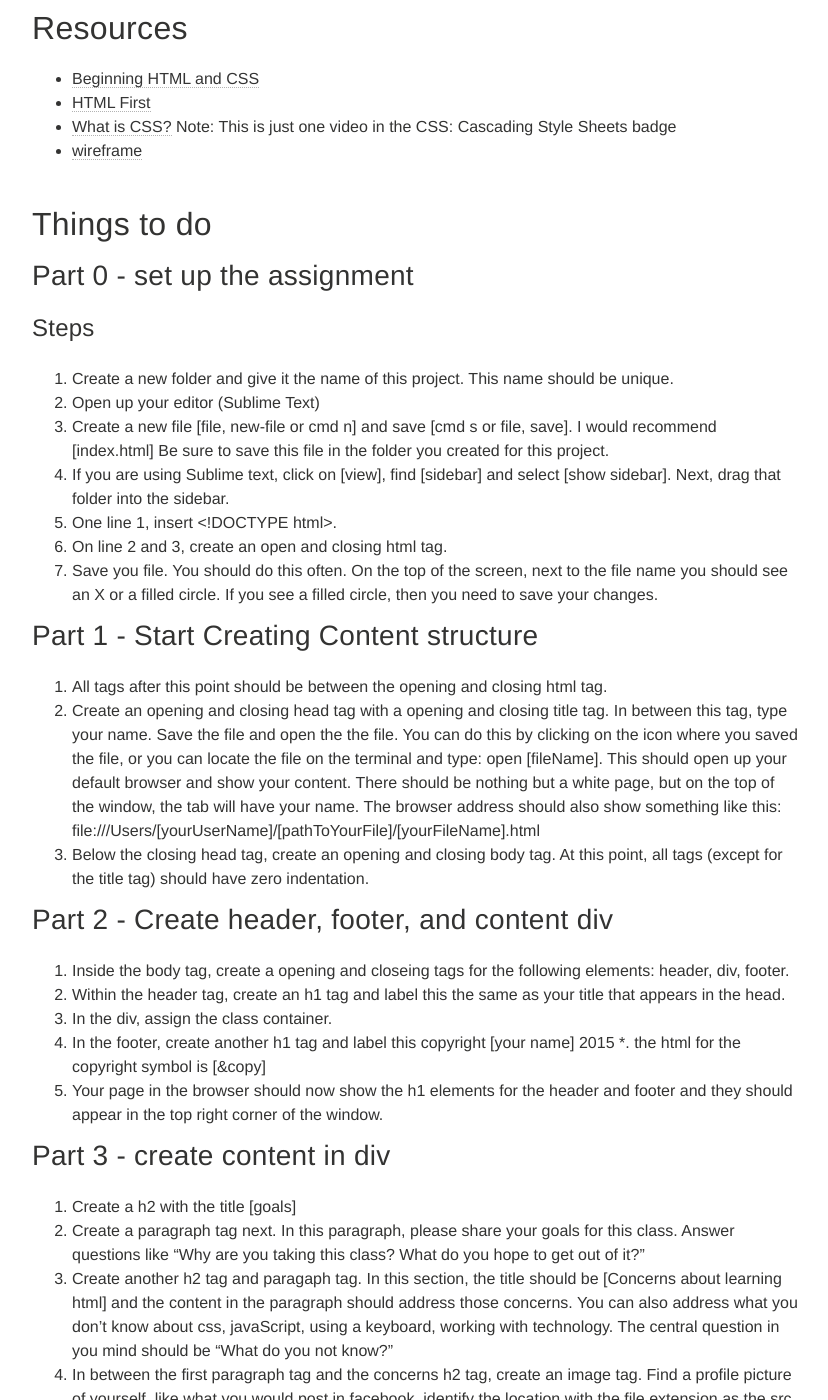
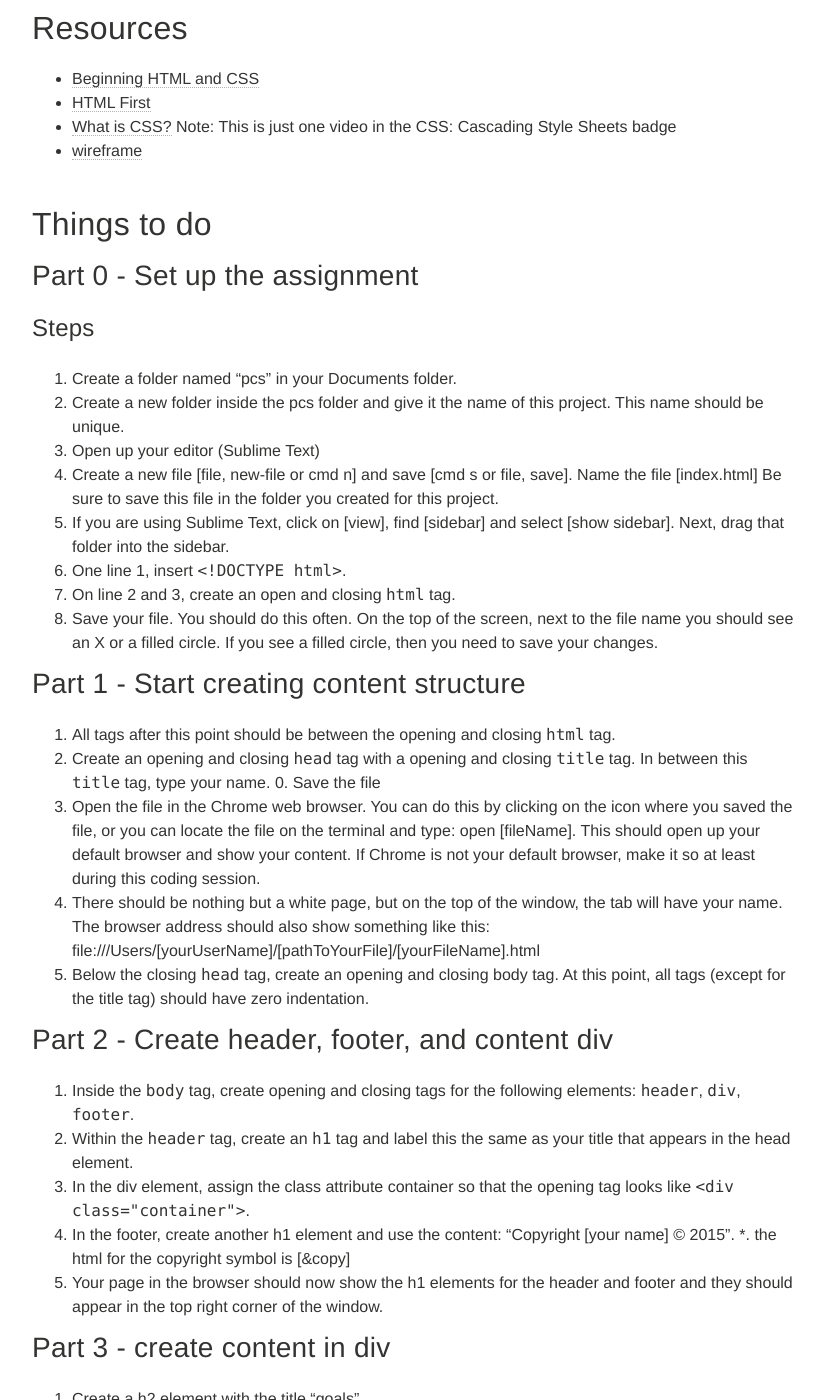
Before and after one commit to portlandcodeschool/primer, a Jekyll site: the page built from _posts/assignments/2015-03-03-creating-your-first-website.md, in a window 1280 px wide and 1400 px high, scrolled down 563 px. Shown: the whole window, without its empty margins (288-1116 px from the left). Built offline with Jekyll 4.4.1, drawn with Linux system fonts in a browser that asks for light colours; nearby versions of some CDN libraries; comment, search, counter and statistics services are not loaded; some of the changed text lies outside the part shown.

Commit message:
updating first assignment

```diff
--- a/_posts/assignments/2015-03-03-creating-your-first-website.md
+++ b/_posts/assignments/2015-03-03-creating-your-first-website.md
@@ -25,41 +25,44 @@ Resources
 * [Beginning HTML and CSS](http://teamtreehouse.com/library/how-to-make-a-website)
 * [HTML First](http://teamtreehouse.com/library/how-to-make-a-website)
 * [What is CSS?](http://teamtreehouse.com/library/how-to-make-a-website) Note: This is just one video in the CSS: Cascading Style Sheets badge
-* [wireframe](wireframes/primerBasic1wireframe.png)
+* [wireframe](/images/primerBasic1wireframe.png)
 
 Things to do
 =========
 
-Part 0 - set up the assignment
+Part 0 - Set up the assignment
 ----------------------------------
 
 ### Steps
-0. Create a new folder and give it the name of this project.  This name should be unique.
+0. Create a folder named "pcs" in your Documents folder.
+0. Create a new folder inside the pcs folder and give it the name of this project.  This name should be unique.
 0. Open up your editor (Sublime Text)
-0. Create a new file [file, new-file or cmd n] and save [cmd s or file, save].  I would recommend [index.html]  Be sure to save this file in the folder you created for this project.
-0. If you are using Sublime text, click on [view], find [sidebar] and select [show sidebar].  Next, drag that folder into the sidebar.
-0. One line 1, insert <!DOCTYPE html>.
-0. On line 2 and 3, create an open and closing html tag.
-0. Save you file.  You should do this often.  On the top of the screen, next to the file name you should see an X or a filled circle.  If you see a filled circle, then you need to save your changes.
+0. Create a new file [file, new-file or cmd n] and save [cmd s or file, save].  Name the file [index.html]  Be sure to save this file in the folder you created for this project.
+0. If you are using Sublime Text, click on [view], find [sidebar] and select [show sidebar].  Next, drag that folder into the sidebar.
+0. One line 1, insert <kbd><!DOCTYPE html></kbd>.
+0. On line 2 and 3, create an open and closing <kbd>html</kbd> tag.
+0. Save your file.  You should do this often.  On the top of the screen, next to the file name you should see an X or a filled circle.  If you see a filled circle, then you need to save your changes.
 
-Part 1 - Start Creating Content structure
+Part 1 - Start creating content structure
 ----------------------------------
-0. All tags after this point should be between the opening and closing html tag.
-0. Create an opening and closing head tag with a opening and closing title tag. In between this tag, type your name.  Save the file and open the the file.  You can do this by clicking on the icon where you saved the file, or you can locate the file  on the terminal and type: open [fileName].  This should open up your default browser and show your content.  There should be nothing but a white page, but on the top of the window, the tab will have your name.  The browser address should also show something like this: file:///Users/[yourUserName]/[pathToYourFile]/[yourFileName].html
-0. Below the closing head tag, create an opening and closing body tag.  At this point, all tags (except for the title tag) should have zero indentation.
+0. All tags after this point should be between the opening and closing <kbd>html</kbd> tag.
+0. Create an opening and closing <kbd>head</kbd> tag with a opening and closing <kbd>title</kbd> tag. In between this <kbd>title</kbd> tag, type your name.  0. Save the file
+0. Open the file in the Chrome web browser.  You can do this by clicking on the icon where you saved the file, or you can locate the file  on the terminal and type: open [fileName].  This should open up your default browser and show your content. If Chrome is not your default browser, make it so at least during this coding session.
+0. There should be nothing but a white page, but on the top of the window, the tab will have your name.  The browser address should also show something like this: file:///Users/[yourUserName]/[pathToYourFile]/[yourFileName].html
+0. Below the closing <kbd>head</kbd> tag, create an opening and closing body tag.  At this point, all tags (except for the title tag) should have zero indentation.
 
 Part 2 - Create header, footer, and content div
 ----------------------------------
-0. Inside the body tag, create a opening and closeing tags for the following elements: header, div, footer.
-0. Within the header tag, create an h1 tag and label this the same as your title that appears in the head.
-0. In the div, assign the class container.
-0. In the footer, create another h1 tag and label this copyright [your name] 2015
+0. Inside the <kbd>body</kbd> tag, create opening and closing tags for the following elements: <kbd>header</kbd>, <kbd>div</kbd>, <kbd>footer</kbd>.
+0. Within the <kbd>header</kbd> tag, create an <kbd>h1</kbd> tag and label this the same as your title that appears in the head element.
+0. In the div element, assign the class attribute container so that the opening tag looks like <kbd><div class="container"></kbd>.
+0. In the footer, create another h1 element and use the content: "Copyright [your name] &copy; 2015".
 	*. the html for the copyright symbol is [&copy]
 0. Your page in the browser should now show the h1 elements for the header and footer and they should appear in the top right corner of the window.
 
 Part 3 - create content in div
 ----------------------------------
-0. Create a h2 with the title [goals]
+0. Create a h2 element with the title "goals"
 0. Create a paragraph tag next.  In this paragraph, please share your goals for this class.  Answer questions like "Why are you taking this class? What do you hope to get out of it?"
 0. Create another h2 tag and paragaph tag.  In this section, the title should be [Concerns about learning html] and the content in the paragraph should address those concerns.  You can also address what you don't know about css, javaScript, using a keyboard, working with technology.  The central question in you mind should be "What do you not know?"
 0. In between the first paragraph tag and the concerns h2 tag, create an image tag.  Find a profile picture of yourself, like what you would post in facebook, identify the location with the file extension as the src attribute.  If your familiar with other attributes in the image tag, you can also put in an alt tag.
@@ -68,10 +71,35 @@ Part 3 - create content in div
 
 Part 4 - Styling with an external css file
 ----------------------------------
-0. Create a new file, save this one as main.css
-0. Link this css file in your html. You can do this by creating a [link] tag inside the header, directly underneath the title tag. List the following attributes: rel="stylesheet" type="text/css" href="main.css".  The link tag is a self closing tag, so type in a forward slash before the >
+0. Create a new file, save this one as "main.css"
+0. Link this css file in your html. You can do this by creating a <kbd>link</kbd> tag inside the header, directly underneath the title element. Include the following attributes: rel="stylesheet" type="text/css" href="main.css".  The link tag is a self closing tag, so type in a forward slash before the >
 0. Test to see if main.css is loaded corretly into the hmtl page.  This can be done easily by selecting the container div and changing the background color to something different than white.  If you see a change, then the css file is linking correctly into your html page.
-0. Change the margin so that the elements in the container div move 30% to the right of the page.
+0. Change the margin so that the elements in the container div move 30% to the right of the page. Compare your results to the wireframes to be sure.
 0. Style the image height and width to match the wireframe.
 0. Choose background colors or create a simple border for the header, footer, and container div.
 0. Align the content in the footer so that the content appears in the center of the window.
+
+
+Before you do the next part, work with the instructor & class to do the git installfest.
+Be sure to do these steps in class with the instructor and teaching assistants. Don't do this at home (yet). There are just a lot of things that can go wierd and it's nice to do it with help the first few times.
+
+Part 5 - Convert your folder to a git repo
+--------------------------------------------
+0. Open the Terminal app
+0. Change directory to your pcs folder, by typing this into the terminal: <kbd>cd ~/Documents/pcs</kbd>
+0. Verify that your project folder is in the current directory by typing <kbd>ls</kbd> and looking for the name of the folder
+0. Change directory into your folder using the <kbd>cd</kbd>command
+0. Turn the folder into a git "repository" with the command <kbd>git init</kbd>
+0. Add all your files to the "staging area" using the command: <kbd>git add -A</kbd>
+0. Commit all your files to permanent memory using the command: <kbd>git commit -m"initial commit"</kbd>
+
+Part 6 - Publish your site using github.com
+--------------------------------------------
+0. Create a repository on github with the same name as your project folder.
+0. Follow the directions displayed on github to connect the git repository on your laptop with your new github.com repo. Enter the commands into the Terminal command on your laptop.
+0. On your laptop, push your changes up to github using the command <kbd>git push origin master<kbd>
+0. Verify that your files are now on github
+0. Create a new branch called "gh-pages" on github. This will magically create a web server for you. It can take up to an hour.
+0. View the settings on your repository to see at what URL your files have been published.
+0. View your web site at the URL.
+0. Send your web site URL to your instructor via Slack direct message.
```
Also changed, not shown: _posts/lessons/2015-03-15-primerBasicLessonPlan1.md (+8 -4 lines), images/primerBasic1wireframe.png (added).
